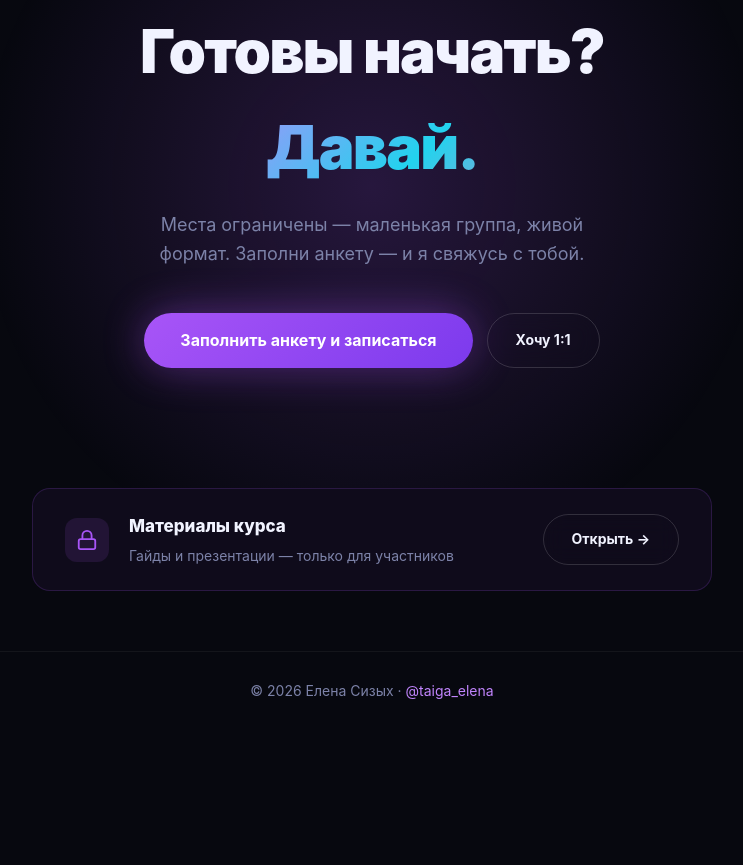
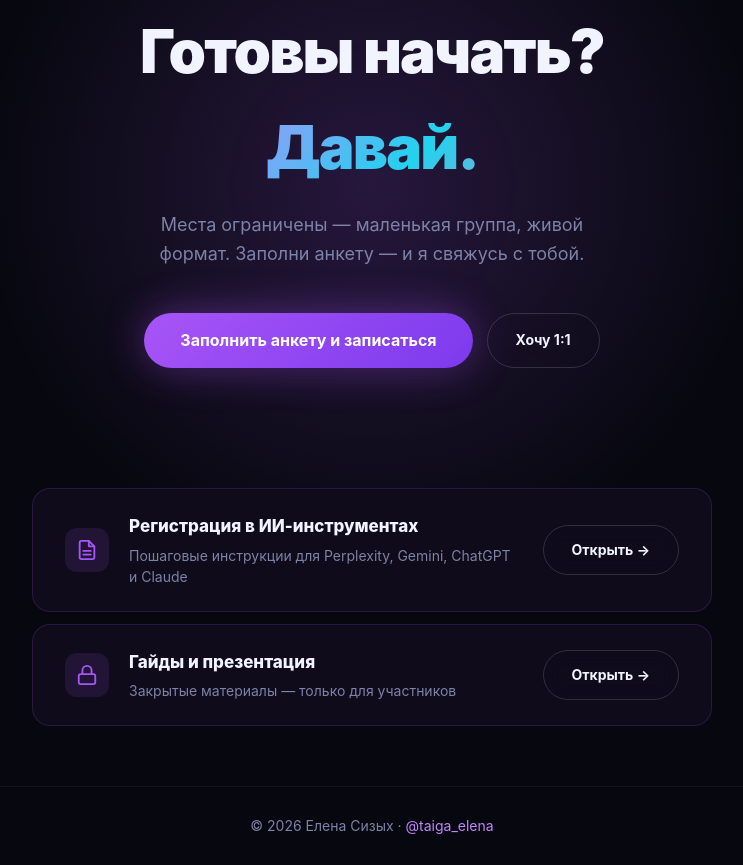
Before and after one commit to elena-sizykh/ai-course, a plain HTML site: page index.html in a window 1280 px wide. Shown: the part 8246-9111 px from the top of the page, without its empty margins (268-1011 px from the left). Before the commit the page ends 8976 px from the top, so only its background shows below. Drawn offline with Linux system fonts and the light colour scheme.

Commit message:
Expand materials section: registration guide (public) + slides (gated)

```diff
--- a/index.html
+++ b/index.html
@@ -302,7 +302,8 @@
 
     /* ── MATERIALS ───────────────────────────── */
     .materials-section { padding: 0 20px 60px; }
-    .materials-card { display: flex; align-items: center; gap: 20px; background: rgba(168,85,247,.05); border: 1px solid rgba(168,85,247,.18); border-radius: 18px; padding: 24px 32px; max-width: 680px; margin: 0 auto; flex-wrap: wrap; }
+    .materials-inner { max-width: 680px; margin: 0 auto; display: flex; flex-direction: column; gap: 12px; }
+    .materials-card { display: flex; align-items: center; gap: 20px; background: rgba(168,85,247,.05); border: 1px solid rgba(168,85,247,.18); border-radius: 18px; padding: 24px 32px; flex-wrap: wrap; }
     .materials-card .mat-icon { width: 44px; height: 44px; background: rgba(168,85,247,.12); border-radius: 12px; display: flex; align-items: center; justify-content: center; flex-shrink: 0; }
     .materials-card .mat-text { flex: 1; min-width: 180px; }
     .materials-card .mat-text h3 { font-size: 17px; font-weight: 800; color: var(--text); margin-bottom: 4px; }
@@ -825,6 +826,22 @@
 
 <!-- ════ МАТЕРИАЛЫ КУРСА ════ -->
 <section class="materials-section">
+  <div class="materials-inner">
+    <div class="materials-card reveal">
+      <div class="mat-icon">
+        <svg width="22" height="22" viewBox="0 0 24 24" fill="none" stroke="#a855f7" stroke-width="2" stroke-linecap="round" stroke-linejoin="round">
+          <path d="M14 2H6a2 2 0 0 0-2 2v16a2 2 0 0 0 2 2h12a2 2 0 0 0 2-2V8z"/>
+          <polyline points="14 2 14 8 20 8"/>
+          <line x1="16" y1="13" x2="8" y2="13"/>
+          <line x1="16" y1="17" x2="8" y2="17"/>
+        </svg>
+      </div>
+      <div class="mat-text">
+        <h3>Регистрация в ИИ-инструментах</h3>
+        <p>Пошаговые инструкции для Perplexity, Gemini, ChatGPT и Claude</p>
+      </div>
+      <a href="registration.html" class="btn btn-ghost" style="white-space:nowrap">Открыть →</a>
+    </div>
     <div class="materials-card reveal">
       <div class="mat-icon">
         <svg width="22" height="22" viewBox="0 0 24 24" fill="none" stroke="#a855f7" stroke-width="2" stroke-linecap="round" stroke-linejoin="round">
@@ -833,10 +850,11 @@
         </svg>
       </div>
       <div class="mat-text">
-      <h3>Материалы курса</h3>
-      <p>Гайды и презентации — только для участников</p>
+        <h3>Гайды и презентация</h3>
+        <p>Закрытые материалы — только для участников</p>
       </div>
       <a href="slides/" class="btn btn-ghost" style="white-space:nowrap">Открыть →</a>
+    </div>
   </div>
 </section>
 
```
Lines whose indentation alone changed are shown as unchanged.
